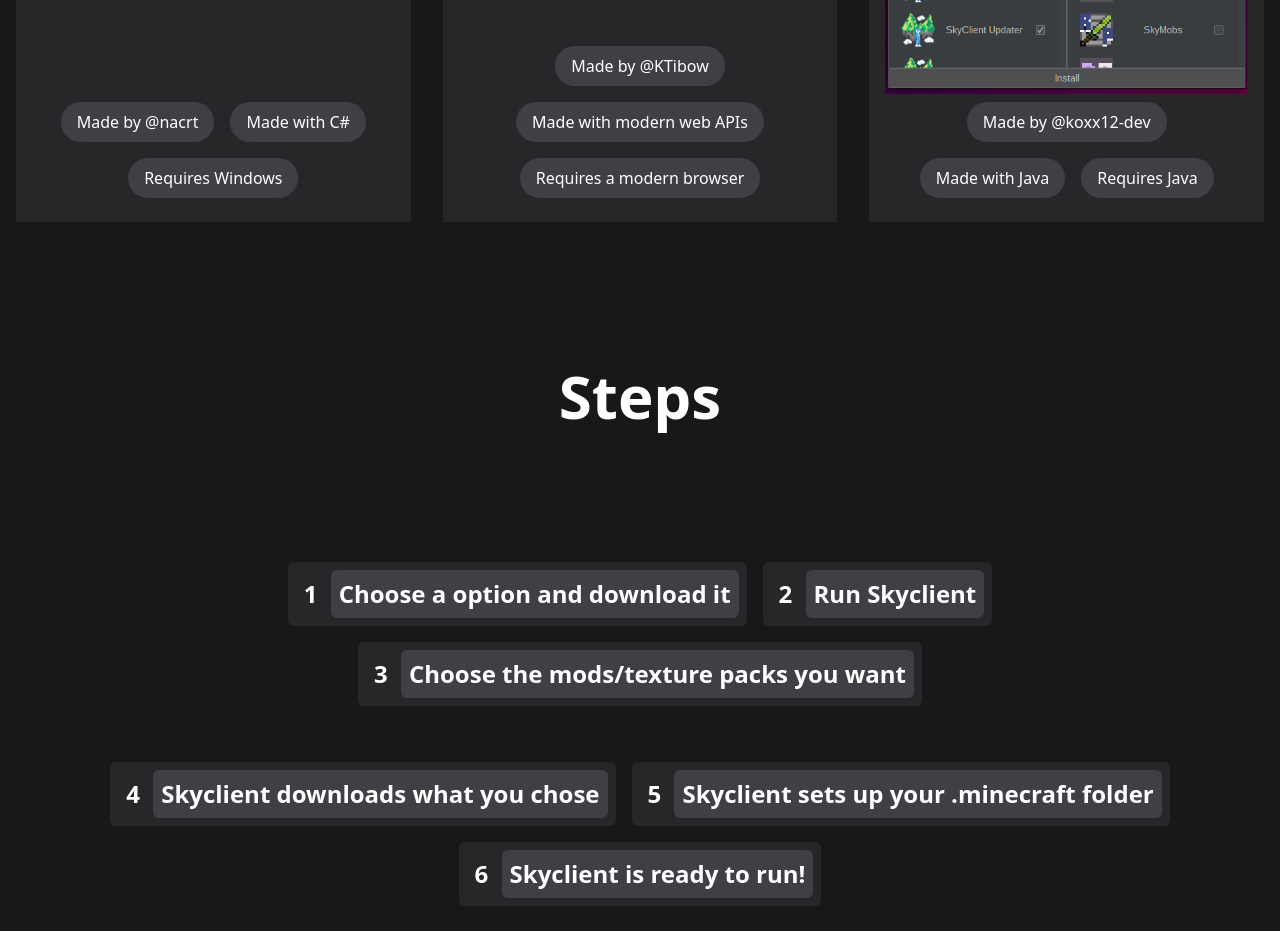
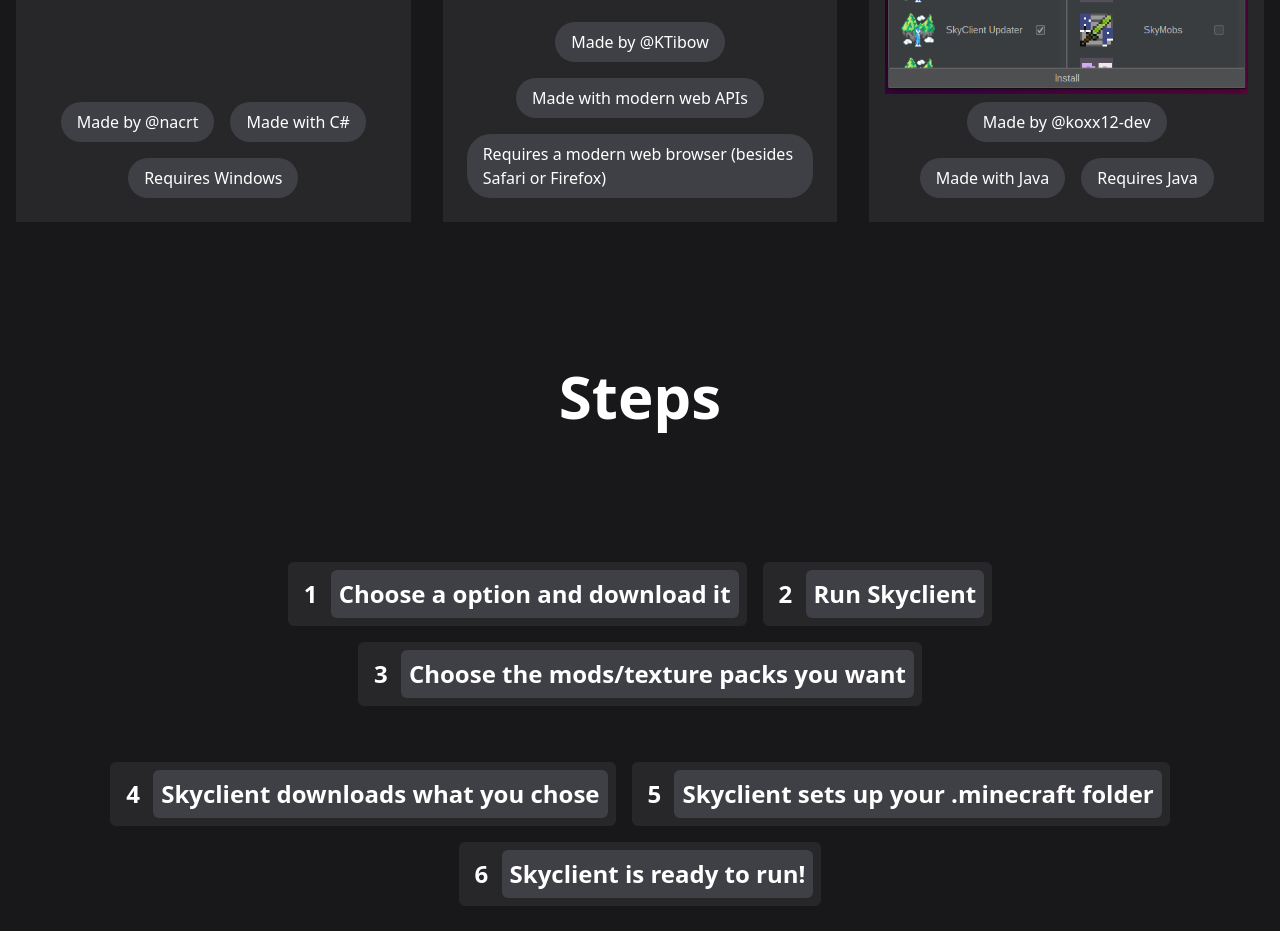
Before and after one commit to SkyblockClient/Website, a plain HTML site: page docs/index.html in a window 1280 px wide. Shown: the part 885-1816 px from the top of the page. Drawn offline with nearby package versions, Linux system fonts and the light colour scheme.

Commit message:
because cloudclient doesnt work on safari either

```diff
--- a/docs/index.html
+++ b/docs/index.html
@@ -70,7 +70,7 @@
         url="cloudclient/"
         chips-array-0="Made by @KTibow"
         chips-array-1="Made with modern web APIs"
-        chips-array-2="Requires a modern browser"
+        chips-array-2="Requires a modern web browser (besides Safari or Firefox)"
       ></download-option>
       <download-option
         name="Universal"
```
